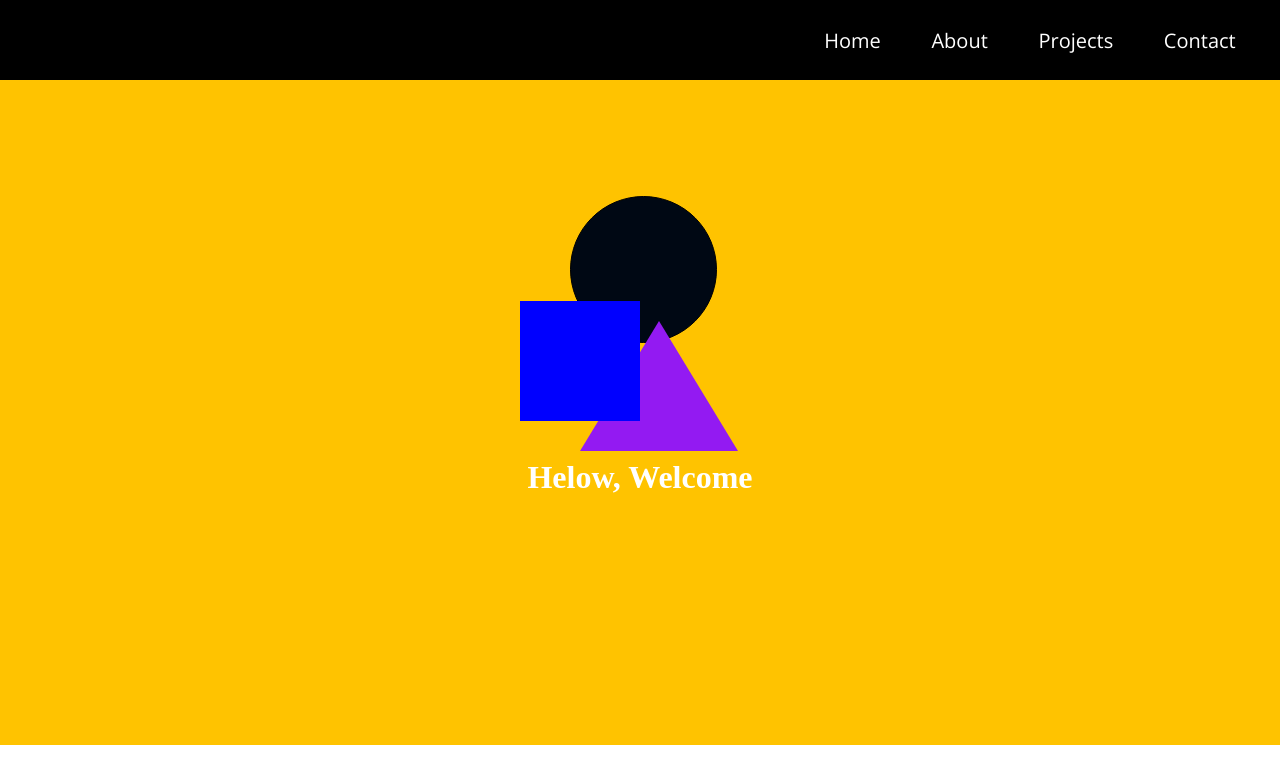
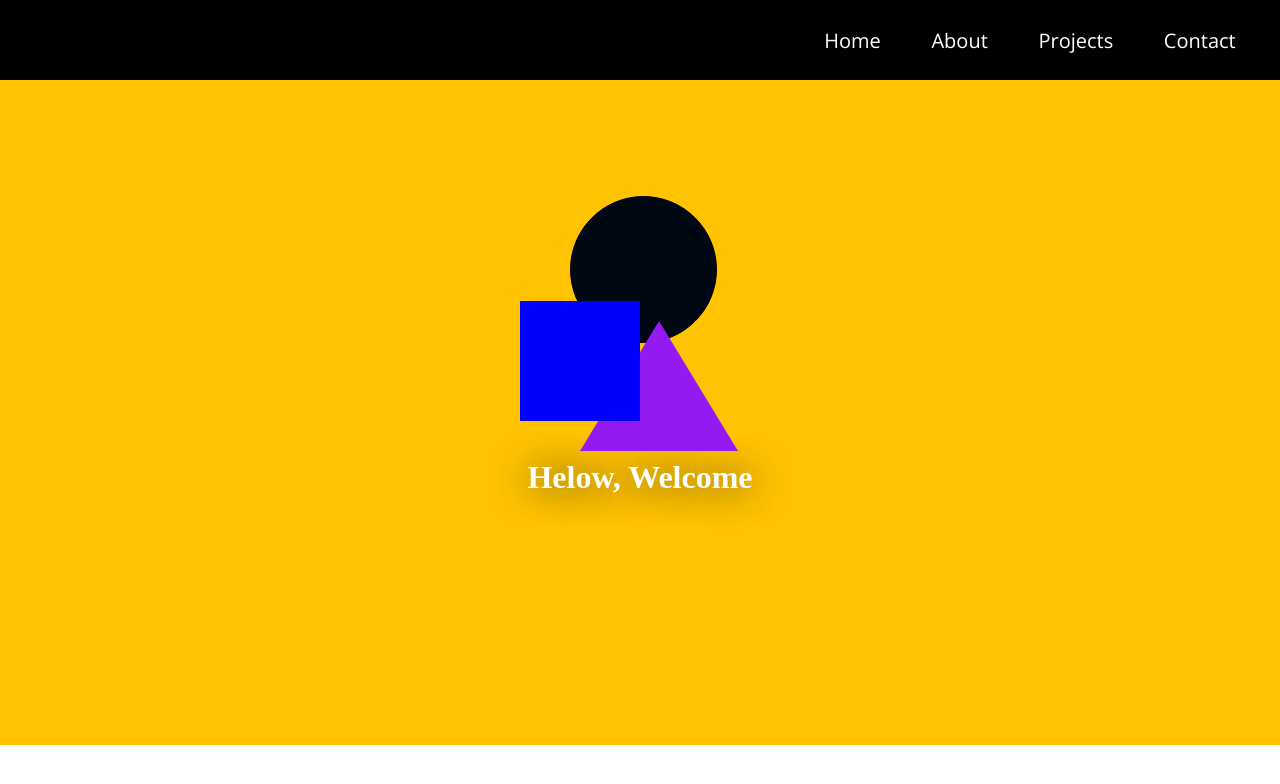
Before and after one commit to Zireha/belajar-html, a plain HTML site: page Portfolio Page/index.html in a window 1280 px wide. Drawn offline with nearby package versions, Linux system fonts and the light colour scheme; a web font is replaced by a local one.

Commit message:
changes on .welc-text

```diff
--- a/Portfolio Page/styles.css
+++ b/Portfolio Page/styles.css
@@ -115,4 +115,5 @@ nav > ul > li {
     text-align: center;
     color: white;
     font-size: 32px;
+    text-shadow: 1px 1px 36px #2f2e2e;
 }
```
